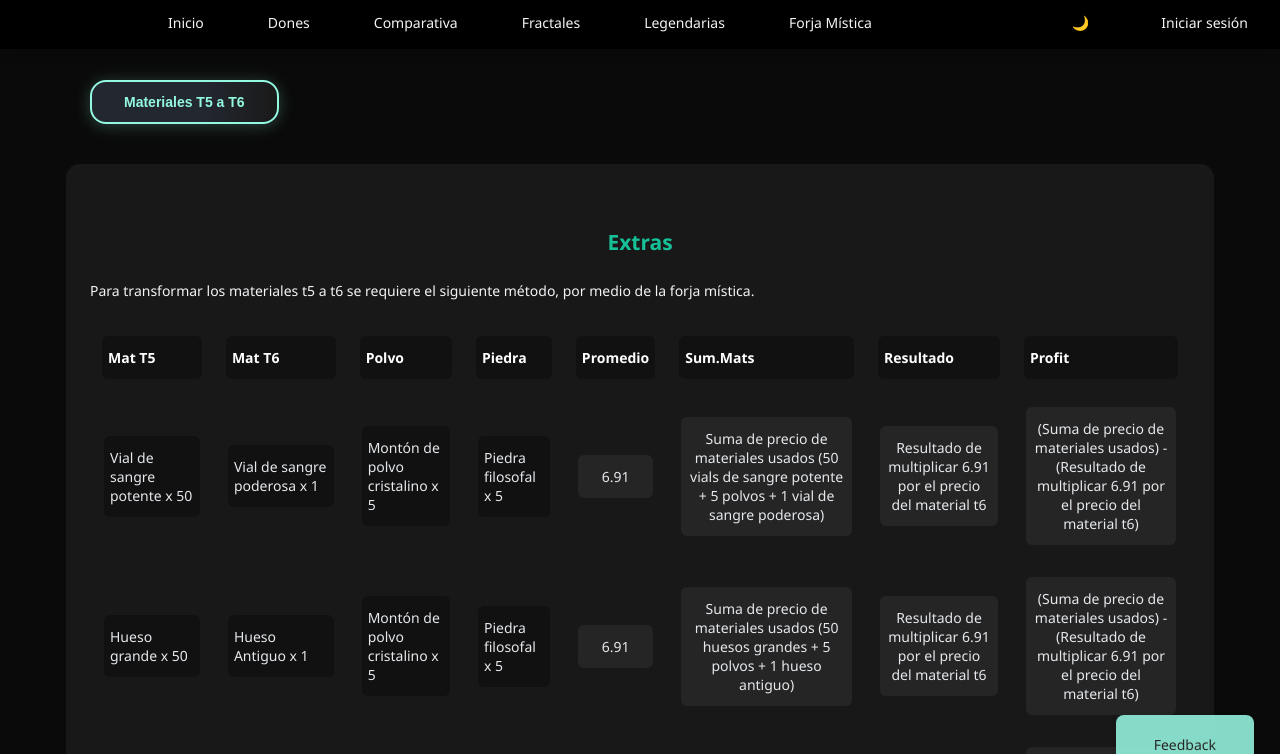
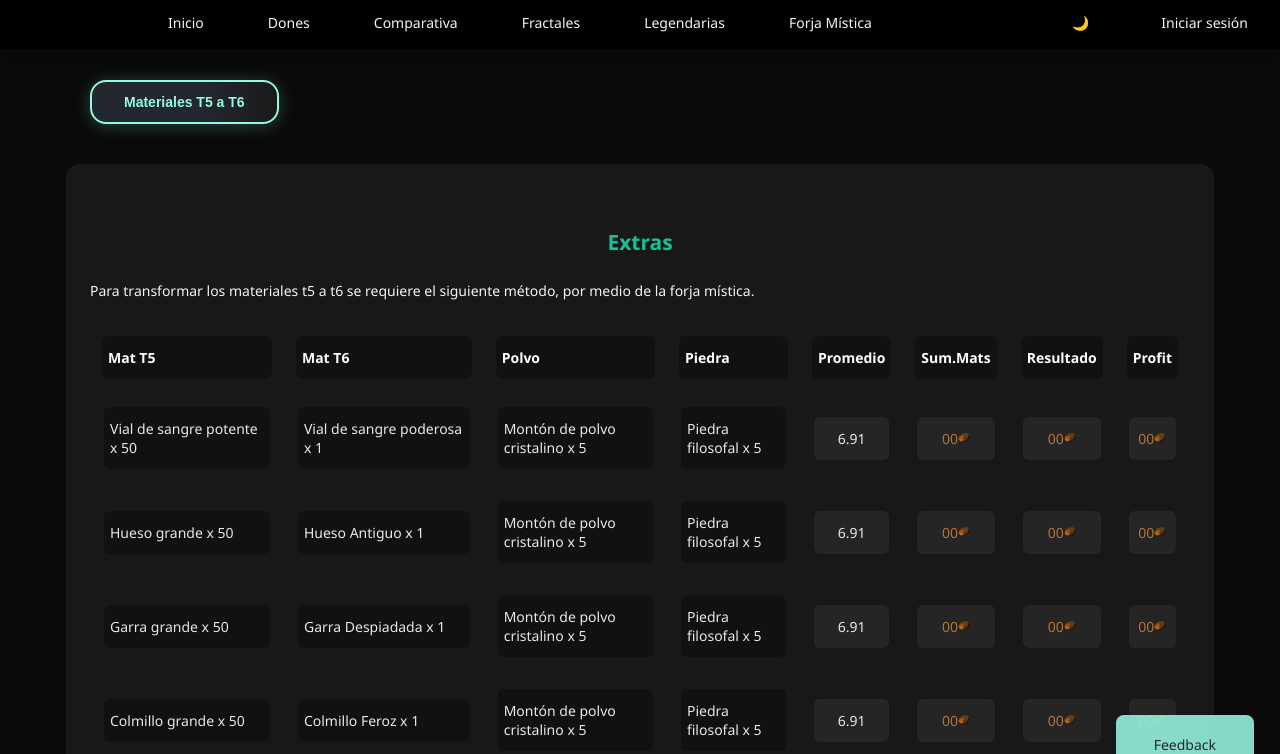
Before and after one commit to Ruanerz/prob-gw, a plain HTML site: page forja-mistica.html in a window 1280 px wide. Both pictures are taken after a click on the button "Materiales T5 a T6". Shown: the top 754 px of the page. Drawn offline with nearby package versions, Linux system fonts and the light colour scheme; no server answers.

Commit message:
Add dynamic Mystic Forge material calculator

```diff
--- a/forja-mistica.html
+++ b/forja-mistica.html
@@ -38,75 +38,75 @@
                 <th><div class="dato-item"><p>Resultado</p></div></th>
                 <th><div class="dato-item"><p>Profit</p></div></th>
               </tr>
-              <tr>
+              <tr data-key="sangre">
                 <td><div class="dato-item">Vial de sangre potente x 50</div></td>
                 <td><div class="dato-item">Vial de sangre poderosa x 1</div></td>
                 <td><div class="dato-item">Montón de polvo cristalino x 5</div></td>
                 <td><div class="dato-item">Piedra filosofal x 5</div></td>
                 <td><div class="dato-item-info">6.91</div></td>
-                <td><div class="dato-item-info">Suma de precio de materiales usados (50 vials de sangre potente + 5 polvos + 1 vial de sangre poderosa)</div></td>
-                <td><div class="dato-item-info">Resultado de multiplicar 6.91 por el precio del material t6</div></td>
-                <td><div class="dato-item-info">(Suma de precio de materiales usados) - (Resultado de multiplicar 6.91 por el precio del material t6)</div></td>
+                <td><div class="dato-item-info sum-mats">-</div></td>
+                <td><div class="dato-item-info resultado">-</div></td>
+                <td><div class="dato-item-info profit">-</div></td>
               </tr>
-              <tr>
+              <tr data-key="hueso">
                 <td><div class="dato-item">Hueso grande x 50</div></td>
                 <td><div class="dato-item">Hueso Antiguo x 1</div></td>
                 <td><div class="dato-item">Montón de polvo cristalino x 5</div></td>
                 <td><div class="dato-item">Piedra filosofal x 5</div></td>
                 <td><div class="dato-item-info">6.91</div></td>
-                <td><div class="dato-item-info">Suma de precio de materiales usados (50 huesos grandes + 5 polvos + 1 hueso antiguo)</div></td>
-                <td><div class="dato-item-info">Resultado de multiplicar 6.91 por el precio del material t6</div></td>
-                <td><div class="dato-item-info">(Suma de precio de materiales usados) - (Resultado de multiplicar 6.91 por el precio del material t6)</div></td>
+                <td><div class="dato-item-info sum-mats">-</div></td>
+                <td><div class="dato-item-info resultado">-</div></td>
+                <td><div class="dato-item-info profit">-</div></td>
               </tr>
-              <tr>
+              <tr data-key="garra">
                 <td><div class="dato-item">Garra grande x 50</div></td>
                 <td><div class="dato-item">Garra Despiadada x 1</div></td>
                 <td><div class="dato-item">Montón de polvo cristalino x 5</div></td>
                 <td><div class="dato-item">Piedra filosofal x 5</div></td>
                 <td><div class="dato-item-info">6.91</div></td>
-                <td><div class="dato-item-info">Suma de precio de materiales usados (50 garra grandes + 5 polvos + 1 garra despiadada)</div></td>
-                <td><div class="dato-item-info">Resultado de multiplicar 6.91 por el precio del material t6</div></td>
-                <td><div class="dato-item-info">(Suma de precio de materiales usados) - (Resultado de multiplicar 6.91 por el precio del material t6)</div></td>
+                <td><div class="dato-item-info sum-mats">-</div></td>
+                <td><div class="dato-item-info resultado">-</div></td>
+                <td><div class="dato-item-info profit">-</div></td>
               </tr>
-              <tr>
+              <tr data-key="colmillo">
                 <td><div class="dato-item">Colmillo grande x 50</div></td>
                 <td><div class="dato-item">Colmillo Feroz x 1</div></td>
                 <td><div class="dato-item">Montón de polvo cristalino x 5</div></td>
                 <td><div class="dato-item">Piedra filosofal x 5</div></td>
                 <td><div class="dato-item-info">6.91</div></td>
-                <td><div class="dato-item-info">Suma de precio de materiales usados (50 colmillos grandes + 5 polvos + 1 colmillo feroz)</div></td>
-                <td><div class="dato-item-info">Resultado de multiplicar 6.91 por el precio del material t6</div></td>
-                <td><div class="dato-item-info">(Suma de precio de materiales usados) - (Resultado de multiplicar 6.91 por el precio del material t6)</div></td>
+                <td><div class="dato-item-info sum-mats">-</div></td>
+                <td><div class="dato-item-info resultado">-</div></td>
+                <td><div class="dato-item-info profit">-</div></td>
               </tr>
-              <tr>
+              <tr data-key="escama">
                 <td><div class="dato-item">Escama grande x 50</div></td>
                 <td><div class="dato-item">Escama Blindada x 1</div></td>
                 <td><div class="dato-item">Montón de polvo cristalino x 5</div></td>
                 <td><div class="dato-item">Piedra filosofal x 5</div></td>
                 <td><div class="dato-item-info">6.91</div></td>
-                <td><div class="dato-item-info">Suma de precio de materiales usados (50 escamas grandes + 5 polvos + 1 escama blindada)</div></td>
-                <td><div class="dato-item-info">Resultado de multiplicar 6.91 por el precio del material t6</div></td>
-                <td><div class="dato-item-info">(Suma de precio de materiales usados) - (Resultado de multiplicar 6.91 por el precio del material t6)</div></td>
+                <td><div class="dato-item-info sum-mats">-</div></td>
+                <td><div class="dato-item-info resultado">-</div></td>
+                <td><div class="dato-item-info profit">-</div></td>
               </tr>
-              <tr>
+              <tr data-key="totem">
                 <td><div class="dato-item">Tótem intrincado x 50</div></td>
                 <td><div class="dato-item">Tótem Elaborado x 1</div></td>
                 <td><div class="dato-item">Montón de polvo cristalino x 5</div></td>
                 <td><div class="dato-item">Piedra filosofal x 5</div></td>
                 <td><div class="dato-item-info">6.91</div></td>
-                <td><div class="dato-item-info">Suma de precio de materiales usados (50 tótem intrincado + 5 polvos + 1 tótem elaborado)</div></td>
-                <td><div class="dato-item-info">Resultado de multiplicar 6.91 por el precio del material t6</div></td>
-                <td><div class="dato-item-info">(Suma de precio de materiales usados) - (Resultado de multiplicar 6.91 por el precio del material t6)</div></td>
+                <td><div class="dato-item-info sum-mats">-</div></td>
+                <td><div class="dato-item-info resultado">-</div></td>
+                <td><div class="dato-item-info profit">-</div></td>
               </tr>
-              <tr>
+              <tr data-key="veneno">
                 <td><div class="dato-item">Vesícula de veneno potente x 50</div></td>
                 <td><div class="dato-item">Vesícula de veneno poderosa x 1</div></td>
                 <td><div class="dato-item">Montón de polvo cristalino x 5</div></td>
                 <td><div class="dato-item">Piedra filosofal x 5</div></td>
                 <td><div class="dato-item-info">6.91</div></td>
-                <td><div class="dato-item-info">Suma de precio de materiales usados (50 vesículas de veneno potente + 5 polvos + 1 vesícula de veneno poderosa)</div></td>
-                <td><div class="dato-item-info">Resultado de multiplicar 6.91 por el precio del material t6</div></td>
-                <td><div class="dato-item-info">(Suma de precio de materiales usados) - (Resultado de multiplicar 6.91 por el precio del material t6)</div></td>
+                <td><div class="dato-item-info sum-mats">-</div></td>
+                <td><div class="dato-item-info resultado">-</div></td>
+                <td><div class="dato-item-info profit">-</div></td>
               </tr>
 
             </tbody>
@@ -137,7 +137,7 @@
       });
     });
   </script>
-
+  <script type="module" src="js/forja-mistica.js"></script>
   <script src="js/auth.js"></script>
   <script src="js/navigation.js"></script>
   <script src="js/feedback-modal.js"></script>
--- /dev/null
+++ b/js/forja-mistica.js
@@ -0,0 +1,59 @@
+import { fetchItemPrices } from './fractales-gold-ui.js';
+
+export const MATERIAL_IDS = {
+  t6: {
+    sangre: 24295,
+    hueso: 24358,
+    garra: 24351,
+    colmillo: 24357,
+    escama: 24289,
+    totem: 24300,
+    veneno: 24283
+  },
+  t5: {
+    sangre: 24294,
+    hueso: 24341,
+    garra: 24350,
+    colmillo: 24356,
+    escama: 24288,
+    totem: 24299,
+    veneno: 24282
+  },
+  polvo: 24277,
+  piedra: 20796
+};
+
+export async function renderTablaForja() {
+  const keys = Object.keys(MATERIAL_IDS.t5);
+  const ids = [
+    ...keys.map(k => MATERIAL_IDS.t5[k]),
+    ...keys.map(k => MATERIAL_IDS.t6[k]),
+    MATERIAL_IDS.polvo,
+    MATERIAL_IDS.piedra
+  ];
+  const priceMap = await fetchItemPrices(ids);
+
+  keys.forEach(key => {
+    const row = document.querySelector(`#matt5t6 tr[data-key="${key}"]`);
+    if (!row) return;
+    const sumEl = row.querySelector('.sum-mats');
+    const resEl = row.querySelector('.resultado');
+    const profitEl = row.querySelector('.profit');
+
+    const precioT5 = priceMap[MATERIAL_IDS.t5[key]]?.buy_price || 0;
+    const precioT6Buy = priceMap[MATERIAL_IDS.t6[key]]?.buy_price || 0;
+    const precioT6Sell = priceMap[MATERIAL_IDS.t6[key]]?.sell_price || 0;
+    const precioPolvo = priceMap[MATERIAL_IDS.polvo]?.buy_price || 0;
+    const precioPiedra = priceMap[MATERIAL_IDS.piedra]?.buy_price || 0;
+
+    const sumMats = (50 * precioT5) + (5 * precioPolvo) + (5 * precioPiedra) + precioT6Buy;
+    const resultado = 6.91 * precioT6Sell;
+    const profit = sumMats - resultado;
+
+    if (sumEl) sumEl.innerHTML = window.formatGoldColored(sumMats);
+    if (resEl) resEl.innerHTML = window.formatGoldColored(resultado);
+    if (profitEl) profitEl.innerHTML = window.formatGoldColored(profit);
+  });
+}
+
+document.addEventListener('DOMContentLoaded', renderTablaForja);
```
